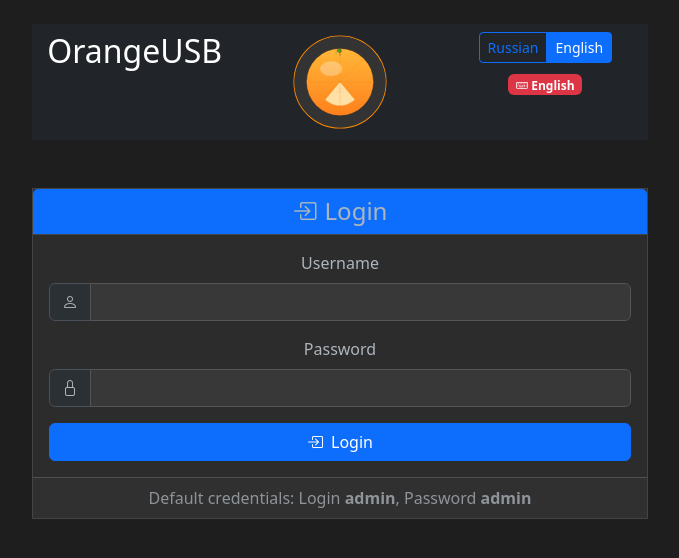
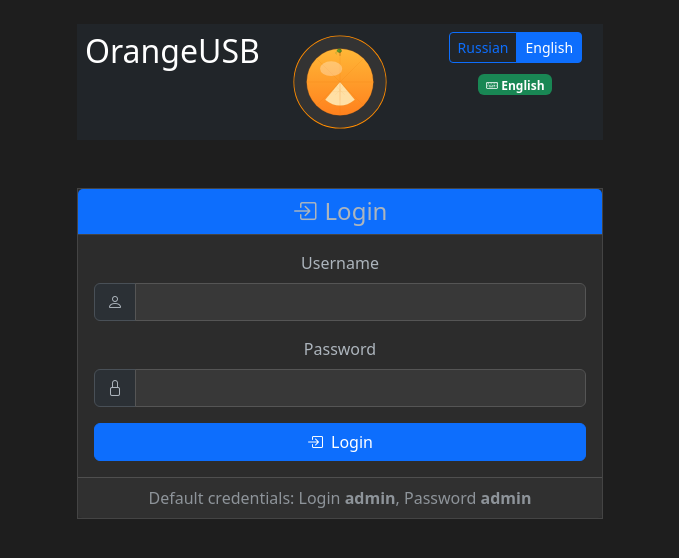
Before and after one commit to maksfaktor/usbip-web, a Flask app: template templates/login.html in a window 1280 px wide. Shown: the part 46-604 px from the top of the page, without its empty margins (382-1061 px from the left). Run offline with Flask 3, Linux system fonts and the light colour scheme; the template is opened without the code that fills it, so the values that code supplies are empty.

Commit message:
Improve layout and keyboard indicator on login page for better UX
Centers the login tables and dynamically changes keyboard indicator color based on the input language in `templates/login.html`.

Replit-Commit-Author: Agent
Replit-Commit-Session-Id: 9e34b9be-03c2-4f4c-8408-ad253c365f70
Replit-Commit-Screenshot-Url: https://storage.googleapis.com/screenshot-production-us-central1/3913cd2f-3667-4efe-8dec-14b05e58754b/0f098dfa-1907-40fe-8974-4182c1bf25eb.jpg

```diff
--- a/templates/login.html
+++ b/templates/login.html
@@ -22,12 +22,12 @@
 
     <div class="container mt-4">
 
-<div class="row justify-content-center">
-    <div class="col-md-6">
+<div class="row justify-content-center" style="max-width: 100%; margin: 0 auto;">
+    <div class="col-md-6" style="max-width: 550px;">
         <div class="d-flex flex-column align-items-center justify-content-center">
             <!-- Новая таблица с тремя ячейками -->
-            <div class="mb-4 w-100">
-                <table class="table table-dark table-borderless mb-4">
+            <div class="mb-4 d-flex justify-content-center w-100">
+                <table class="table table-dark table-borderless mb-4" style="max-width: 100%; margin: 0 auto; table-layout: fixed;">
                     <tr class="text-center">
                         <td width="33%">
                             <h2 class="mb-0">OrangeUSB</h2>
@@ -43,7 +43,7 @@
                                     <a href="{{ url_for('set_language', language='en') }}" class="btn btn-outline-primary btn-sm {% if session.get('language', 'en') == 'en' %}active{% endif %}">{{ t('english') }}</a>
                                 </div>
                                 <div class="keyboard-layout-info">
-                                    <span class="badge {% if session.get('language', 'en') == 'en' %}bg-danger{% else %}bg-secondary{% endif %}">
+                                    <span class="badge {% if session.get('language', 'en') == 'en' %}bg-success{% else %}bg-danger{% endif %}" id="keyboard-badge">
                                         <i class="bi bi-keyboard"></i> <span id="keyboard-layout">{{ t('english') if session.get('language', 'en') == 'en' else t('russian') }}</span>
                                     </span>
                                 </div>
@@ -118,6 +118,16 @@
 
             // 2. Определение и отображение текущей раскладки клавиатуры
             const keyboardLayoutElement = document.getElementById('keyboard-layout');
+            const keyboardBadge = document.getElementById('keyboard-badge');
+
+            // Инициализация цвета в соответствии с требованиями
+            if (keyboardLayoutElement.textContent.trim() === '{{ t('english') }}') {
+                keyboardBadge.classList.remove('bg-danger');
+                keyboardBadge.classList.add('bg-success');
+            } else {
+                keyboardBadge.classList.remove('bg-success');
+                keyboardBadge.classList.add('bg-danger');
+            }
             const usernameInput = document.getElementById('username');
 
             function detectKeyboardLayout(event) {
@@ -128,14 +138,14 @@
                 // Проверка на русскую раскладку (кириллические символы)
                 if (/[а-яА-ЯёЁ]/.test(key)) {
                     keyboardLayoutElement.textContent = '{{ t('russian') }}';
-                    keyboardLayoutElement.parentElement.classList.remove('bg-danger');
-                    keyboardLayoutElement.parentElement.classList.add('bg-success');
+                    keyboardLayoutElement.parentElement.classList.remove('bg-success');
+                    keyboardLayoutElement.parentElement.classList.add('bg-danger');
                 }
                 // Проверка на английскую раскладку
                 else if (/[a-zA-Z]/.test(key)) {
                     keyboardLayoutElement.textContent = '{{ t('english') }}';
-                    keyboardLayoutElement.parentElement.classList.remove('bg-success');
-                    keyboardLayoutElement.parentElement.classList.add('bg-danger');
+                    keyboardLayoutElement.parentElement.classList.remove('bg-danger');
+                    keyboardLayoutElement.parentElement.classList.add('bg-success');
                 }
 
                 // Проверка на Caps Lock
```
Also changed, not shown: usbip_web.db.
